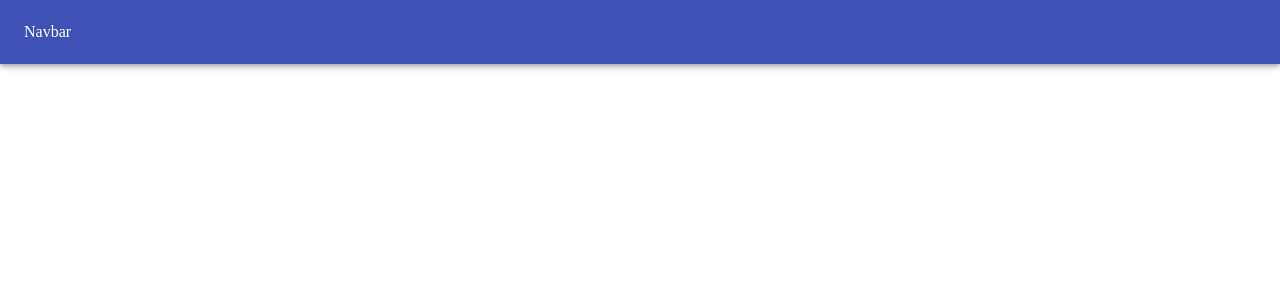
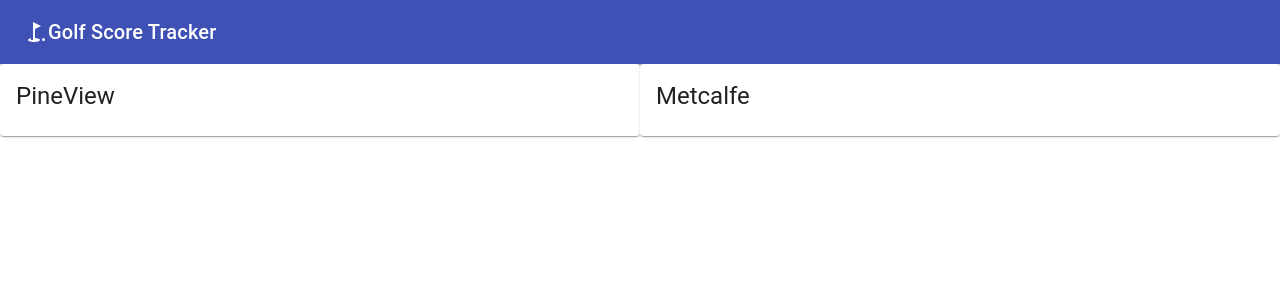
Before and after one commit to bhavik-tailor101/golf-app-frontend, a React (Create React App) app: page / in a window 1280 px wide. Shown: the top 300 px of the page. Built offline with nearby package versions, Linux system fonts and the light colour scheme.

Commit message:
started adding a grid for golf courses and fixed up navbar

```diff
--- a/package.json
+++ b/package.json
@@ -4,12 +4,14 @@
   "private": true,
   "dependencies": {
     "@material-ui/core": "^4.12.3",
+    "@material-ui/icons": "^4.11.2",
     "@mui/material": "^5.0.4",
     "@testing-library/jest-dom": "^5.14.1",
     "@testing-library/react": "^11.2.7",
     "@testing-library/user-event": "^12.8.3",
     "react": "^17.0.2",
     "react-dom": "^17.0.2",
+    "react-router-dom": "^5.3.0",
     "react-scripts": "4.0.3",
     "web-vitals": "^1.1.2"
   },
--- a/src/App.js
+++ b/src/App.js
@@ -1,11 +1,14 @@
-import logo from './logo.svg';
 import './App.css';
 import Navbar from './components/navbar/Navbar';
+import { BrowserRouter as Router, Switch, Route } from "react-router-dom";
+import GolfCourseCard from './components/golfCourse/GolfCourseCard';
+import GolfGrid from './components/golfCourse/GolfGrid';
 
 function App() {
   return (
-    <div className="App">
+    <div>
       <Navbar />
+      <GolfGrid />
     </div>
   );
 }
--- /dev/null
+++ b/src/components/golfCourse/GolfCourseCard.jsx
@@ -0,0 +1,21 @@
+import React from 'react'
+import { Card, CardHeader, CardMedia, Typography, CardContent } from '@material-ui/core';
+import FALLBACK_IMAGE from '../../fall_back_image.png'
+
+const onMediaFallback = event => event.target.src  = FALLBACK_IMAGE;
+
+const GolfCourseCard = (props) => {
+    const { courseName } = props;
+    return(
+        <Card>
+            <CardContent>
+                <Typography
+                    variant="h5"
+                >
+                    {courseName}
+                </Typography>
+            </CardContent>
+        </Card>
+    );
+}
+export default GolfCourseCard;
--- /dev/null
+++ b/src/components/golfCourse/GolfGrid.jsx
@@ -0,0 +1,21 @@
+import React from 'react'
+import { Grid } from '@material-ui/core';
+import GolfCourseCard from './GolfCourseCard';
+
+const GolfGrid = () => {
+    return(
+        <Grid container rowSpacing={1} columnSpacing={{ xs: 1, sm: 2, md: 3 }}>
+            <Grid xs={6}>
+                <GolfCourseCard
+                    courseName="PineView"
+                />
+            </Grid>
+            <Grid xs={6}>
+                <GolfCourseCard
+                    courseName="Metcalfe"
+                />
+            </Grid>
+        </Grid>
+    );
+}
+export default GolfGrid;
--- a/src/components/navbar/Navbar.jsx
+++ b/src/components/navbar/Navbar.jsx
@@ -1,11 +1,21 @@
 import React from 'react'
-import AppBar from '@material-ui/core/AppBar';
-import Toolbar from '@material-ui/core/Toolbar';
+import GolfCourse from '@material-ui/icons/GolfCourse';
+import { Toolbar, AppBar, Typography, Button, Link } from '@material-ui/core';
 
 const Navbar = () => {
   return (
-    <AppBar position="static">
-      <Toolbar>Navbar</Toolbar>
+    <AppBar
+        position="static"
+        color="primary"
+    >
+      <Toolbar>
+          <GolfCourse />
+          <Typography
+            variant="h6"
+          >
+            Golf Score Tracker
+          </Typography>
+      </Toolbar>
     </AppBar>
   );
 };
```
Also changed, not shown: src/fall_back_image.png (added), 1 other file (tests, documents, lock files or other folders).
